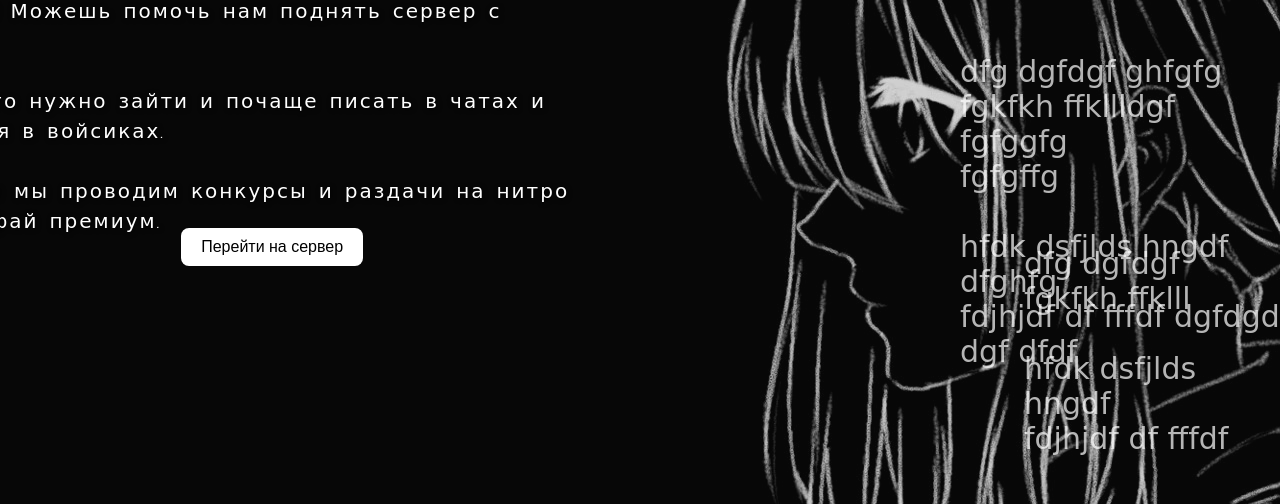
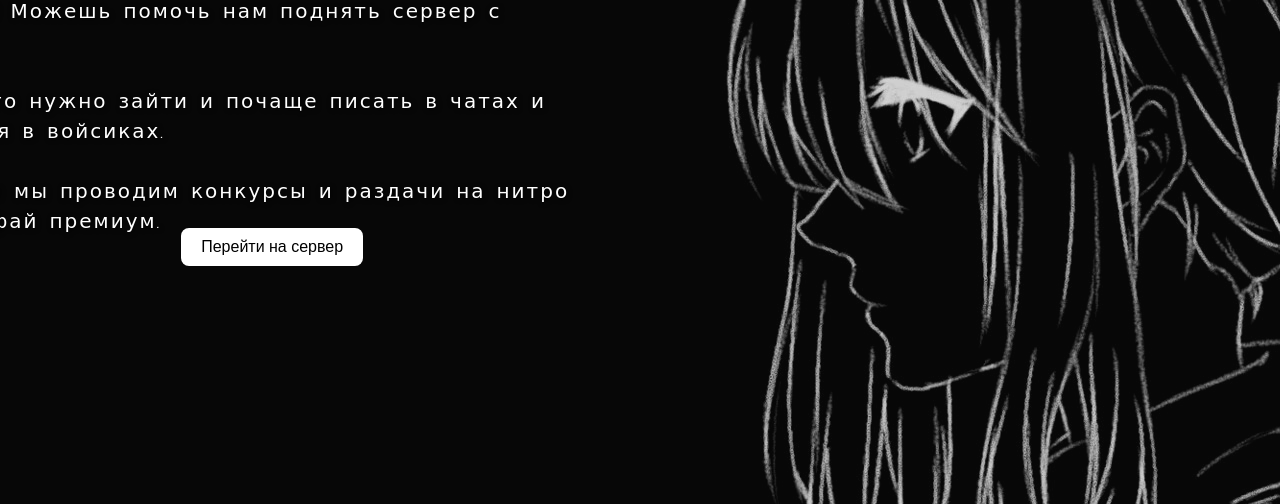
Before and after one commit to Linebae/scarlxed, a plain HTML site: page index.html in a window 1280 px wide. Shown: the part 296-800 px from the top of the page. Drawn offline with nearby package versions, Linux system fonts and the light colour scheme; a web font is replaced by a local one.

Commit message:
добавил комментарий

```diff
--- a/index.html
+++ b/index.html
@@ -52,7 +52,7 @@
             <script src="https://discordserver.info/like.js"></script>
         </div>
     </div>
-    <div class="decor">
+    <!-- <div class="decor">
         <p>dfg dgfdgf <br>
             fgkfkh ffklll<br>
             <br>
@@ -68,7 +68,7 @@
             hfdk dsfjlds hngdf dfghfg<br>
             fdjhjdf df fffdf dgfdgd dgf dfdf
         </p>
-    </div>
+    </div> -->
 
 
 </body>
```
